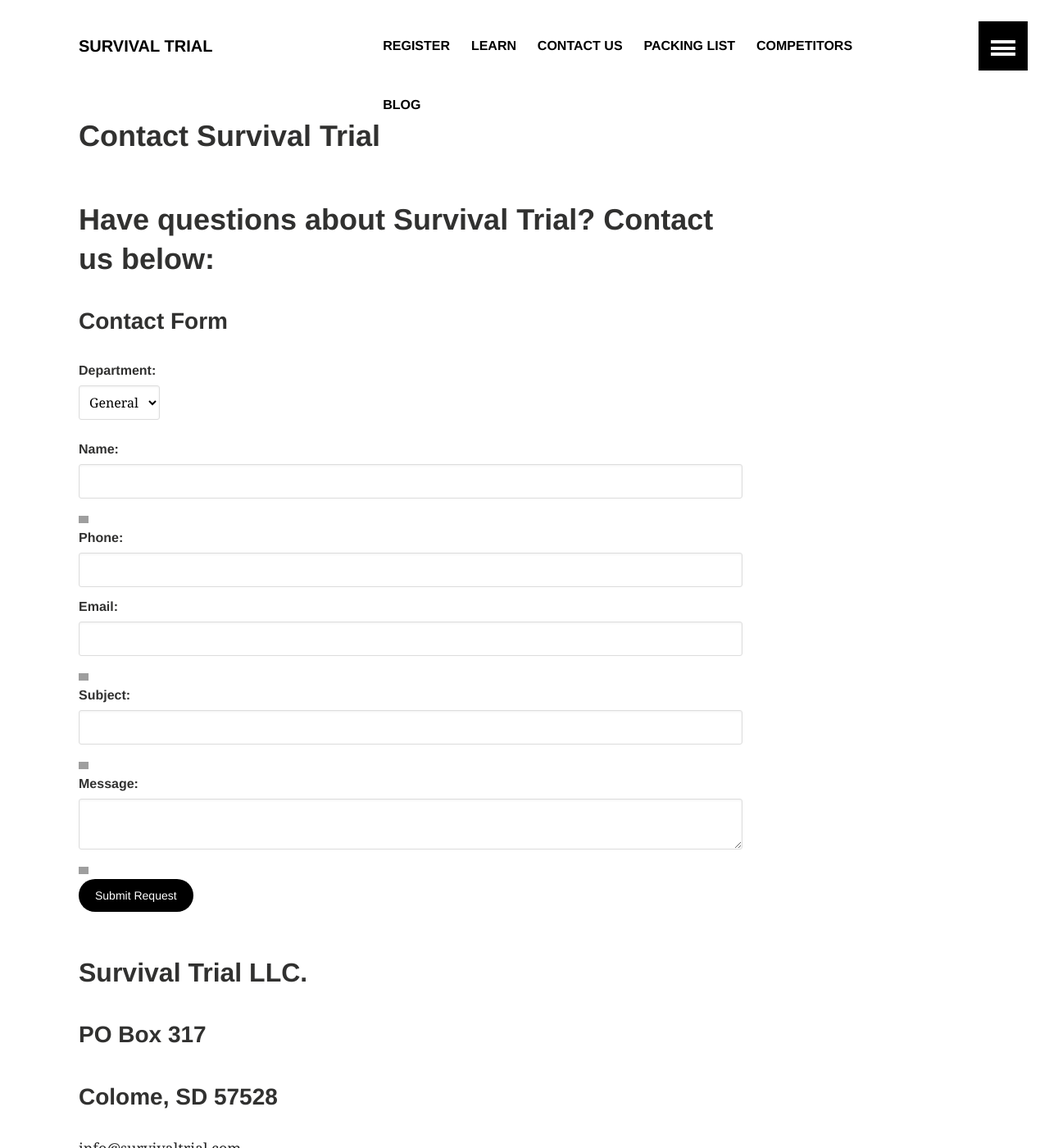
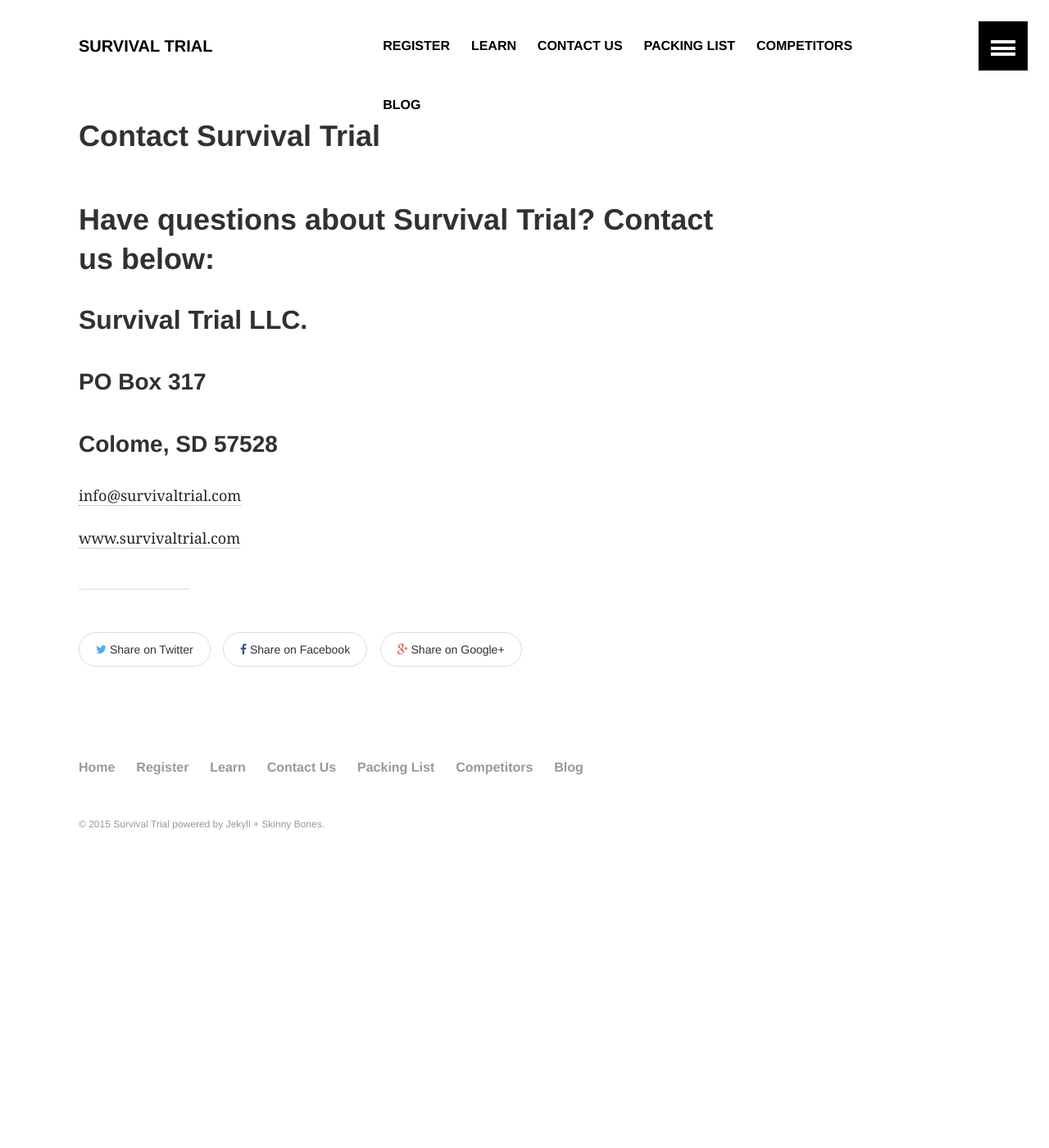
Before and after one commit to jonweiler/jonweiler.github.io, a Jekyll site: the page built from contact.md, in a window 1280 px wide and 1400 px high. Shown: the whole window at 82% size. Built offline with Jekyll 4.4.1, drawn with Linux system fonts in a browser that asks for light colours; grey boxes are pictures that could not be loaded.

Commit message:
cf21
final attempt on contact form until I find a more stable way

```diff
--- a/contact.md
+++ b/contact.md
@@ -8,60 +8,7 @@ permalink: /contact/
 
 
 
-  <div class="clear"></div>
-  <div class="crmForm pad10 boxShadow">
-    <form method="post" action="crm.asp" id="frmForm" name="frmForm">
-      <input type="hidden" name="action" id="action" value="" />
-      <input type="hidden" name="custid" value="0" />
-      <input type="hidden" name="orderid" value="" />
-      <input type="hidden" name="productid" value="[productid]" />
-      <div class="header">
-		<h3>Contact Form</h3>
-      </div>
-      <div class="crmField">
-        <label for="departmentid">Department:</label>
-        <select name="departmentid" id="departmentid" tabindex="1" class="txtBoxStyle">
-          <option value='1'>General</option><option value='2'>Sales</option>
-        </select>
-        <div class="clear"></div>
-      </div>
-      <div class="crmField">
-        <label for="customer">Name:</label>
-        <input type="text" name="customer" value="" size="40" maxlength="50" tabindex="2" class="txtBoxStyle" />
-        <div class="error-img"><img src="assets/templates/common/images/error2.gif" width="12" height="12" alt="Error" /></div>
-        <div class="clear"></div>
-      </div>
-      <div class="crmField">
-        <label for="phone">Phone:</label>
-        <input type="text" name="phone" value="" size="40" maxlength="50" tabindex="3" class="txtBoxStyle" />
-        <div class="clear"></div>
-      </div>
-      <div class="crmField">
-        <label for="custemail">Email:</label>
-        <input type="email" name="custemail" value="" size="40" maxlength="50" tabindex="4" class="txtBoxStyle" />
-        <div class="error-img"><img src="assets/templates/common/images/error2.gif" width="12" height="12" alt="Error" /></div>
-        <div class="clear"></div>
-      </div>
-      <div class="crmField">
-        <label for="subject">Subject:</label>
-        <input name="subject" type="text" id="subject" value="" size="40" maxlength="150" tabindex="5" class="txtBoxStyle" />
-        <div class="error-img"><img src="assets/templates/common/images/error2.gif" width="12" height="12" alt="Error" /></div>
-        <div class="clear"></div>
-      </div>
-      <div class="crmField">
-        <label for="reply">Message:</label>
-        <textarea name="reply" id="reply" tabindex="6" class="txtBoxStyle"></textarea>
-        <div class="error-img"><img src="assets/templates/common/images/error2.gif" width="12" height="12" alt="Error" /></div>
-        <div class="clear"></div>
-      </div>
-      <!--START: captcha--><!--END: captcha-->
-      <!--START: recaptcha--><!--END: recaptcha-->
-      <div id="divSubmitButton">
-        <button type="button" onclick="javascript:addNew();" class="btn"><i class="icon-pencil"></i> Submit Request</button>
-      </div>
-    </form>
-  </div>
-  <div class="clear"></div>
+
 
 
 
```
Also changed, not shown: favicon.ico, favicon2.ico (added).
